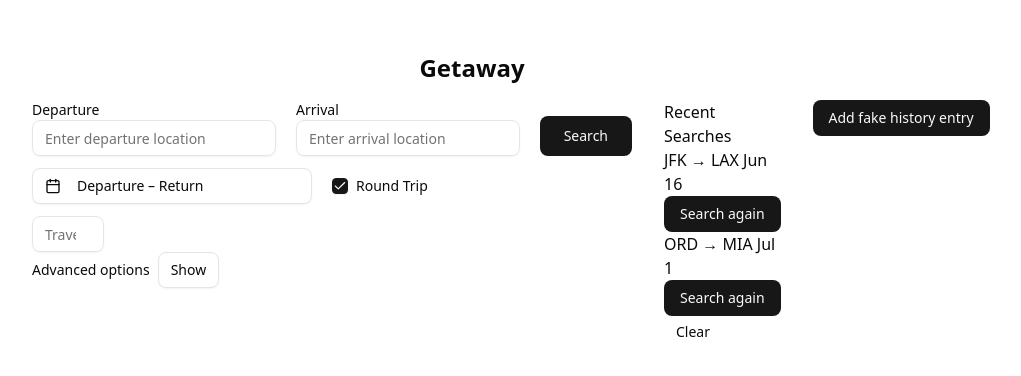
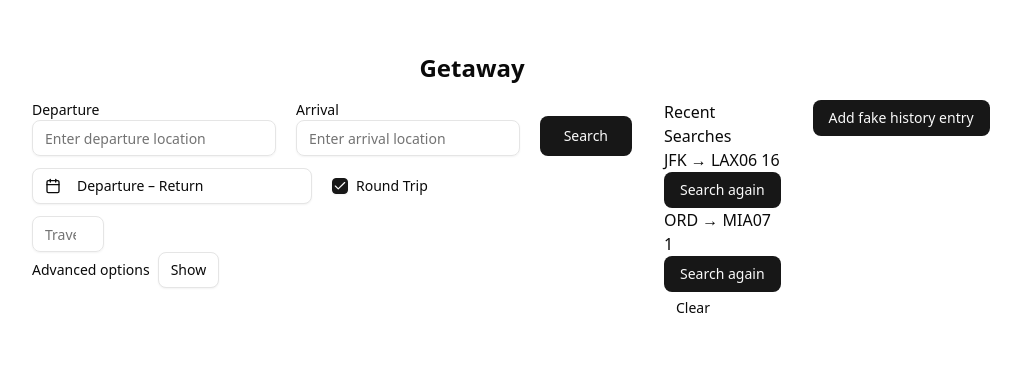
Before and after one commit to Popenada/Getaway, a Next.js app in the folder getaway-web/: page / in a window 1280 px wide. Shown: the part 148-524 px from the top of the page, without its empty margins (168-1189 px from the left). Built offline with nearby package versions, Linux system fonts and the light colour scheme.

Commit message:
Tweaked formatting mismatch error for dates and tweaked handleSearchAgain to set dateRange

```diff
--- a/getaway-web/app/page.tsx
+++ b/getaway-web/app/page.tsx
@@ -34,6 +34,11 @@ export default function SearchTab() {
     setDepartureLocation(query.origin);
     setArrivalLocation(query.destination);
     setTravelers(String(query.passengers));
+
+    setDateRange({
+      from: new Date(query.departureDate),
+      to: query.returnDate ? new Date(query.returnDate) : undefined,
+    });
   };
 
   return (
--- a/getaway-web/components/SearchHistoryPanel.tsx
+++ b/getaway-web/components/SearchHistoryPanel.tsx
@@ -1,7 +1,7 @@
 "use client";
 
 import { Button } from "@/components/ui/button"
-import { format } from "date-fns"
+import { format, parse } from "date-fns"
 import type { SearchHistoryEntry } from "@/lib/types"
 
 type Props = {
@@ -10,12 +10,18 @@ type Props = {
     ClearHistory: () => void
 }
 
+function formatDate(date: string){
+    const d = parse(date, "yyyy-MM-dd", new Date());
+    return format(d, "MM d");
+}
 // Take one entry of history and rendering it
 function HistoryCard({ entry, onSearchAgain }: { entry: SearchHistoryEntry, onSearchAgain: Props["onSearchAgain"] }) {
     return (
         <div className="...">
             <span>{entry.query.origin} → {entry.query.destination}</span>
-            <span>{format(new Date(entry.query.departureDate), ' MMM d')}</span>
+            <span>
+             {entry.query.departureDate ? formatDate(entry.query.departureDate) : ""}
+            </span>
             <Button onClick={() => onSearchAgain(entry.query)}>Search again</Button>
         </div>
     )
```
